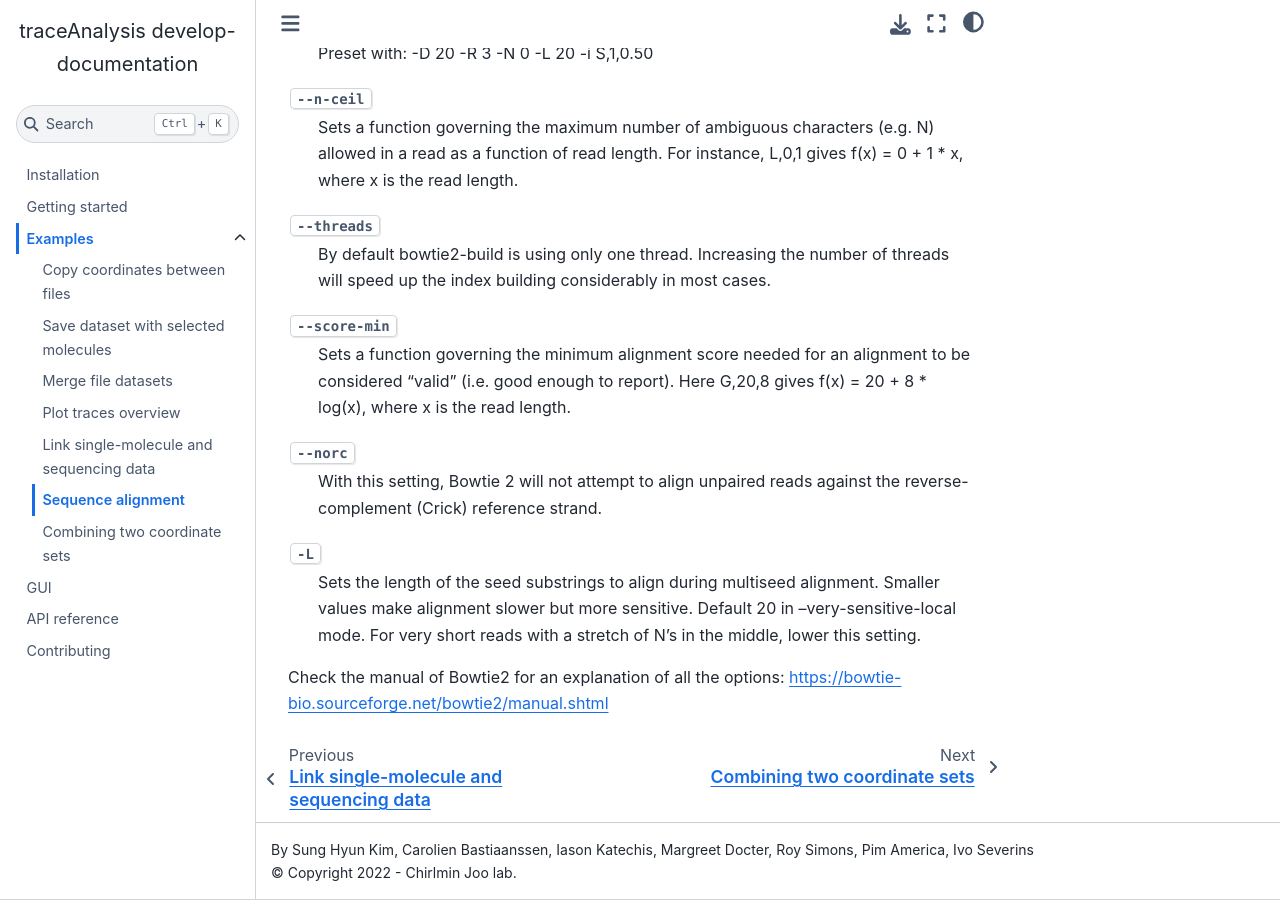
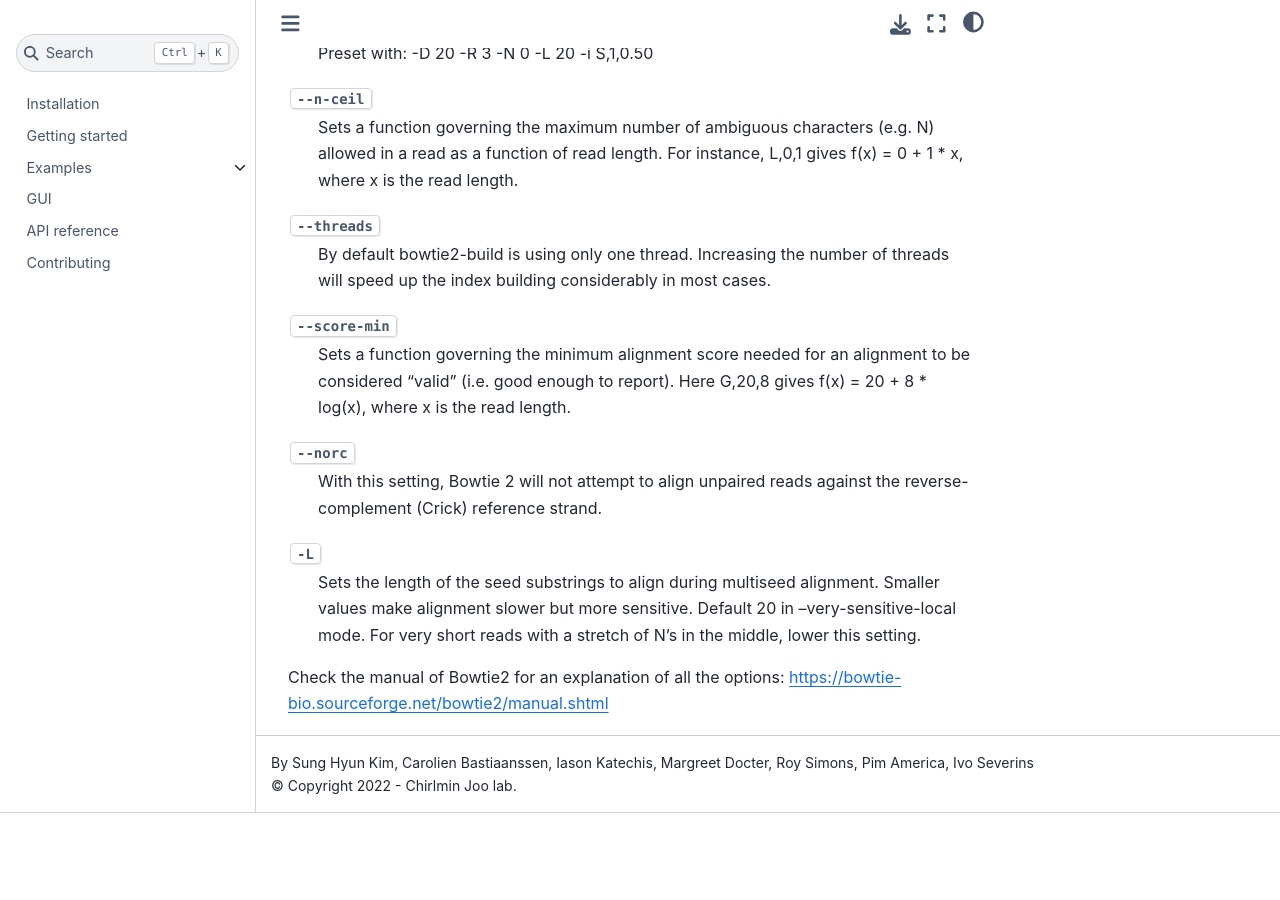
Before and after one commit to jacobkers/papylio_kers, a Sphinx documentation site: the page built from docs/sequencing/sequence_alignment.rst, in a window 1280 px wide and 900 px high, scrolled down 1149 px. Built offline with Sphinx 7.4.7 and the Sphinx Book theme 1.1.4, drawn with Linux system fonts in a browser that asks for light colours; after the commit the page ends 1962 px from its top, so only the background shows below that; some of the changed lines change nothing that is shown.

Commit message:
Put sequencing related docs in separate folder

```diff
--- a/docs/examples/index.rst
+++ b/docs/examples/index.rst
@@ -9,6 +9,4 @@
     save_dataset_with_selected_molecules
     merge_file_datasets
     plot_traces_overview
-    linking_imaging_and_sequencing_data
-    sequence_alignment
     combining_two_coordinate_sets
--- /dev/null
+++ b/docs/sequencing/index.rst
@@ -0,0 +1,9 @@
+Sequencing
+==========
+
+.. toctree::
+    :maxdepth: 2
+    :hidden:
+
+    sequence_alignment
+    linking_imaging_and_sequencing_data
```
Also changed, not shown: docs/sequencing/linking_imaging_and_sequencing_data.rst (renamed from docs/examples/linking_imaging_and_sequencing_data.rst), docs/sequencing/sequence_alignment.rst (renamed from docs/examples/sequence_alignment.rst).
